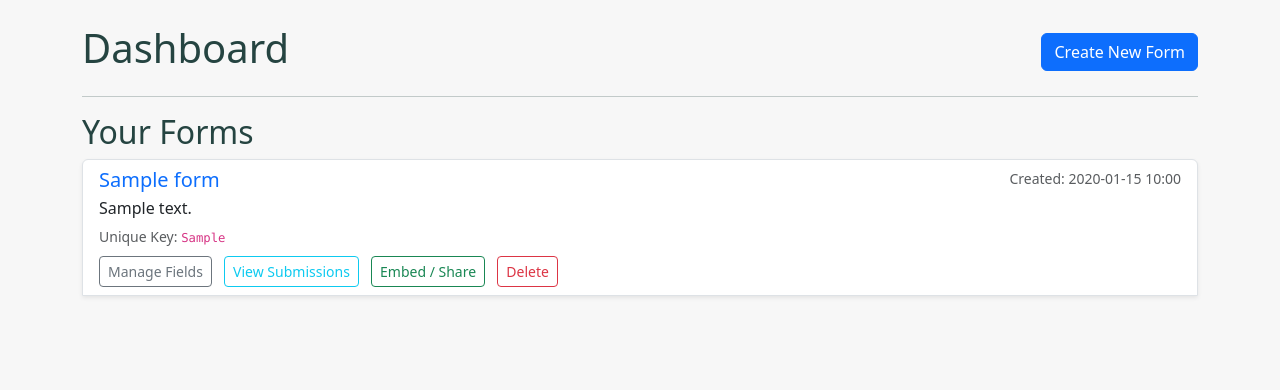
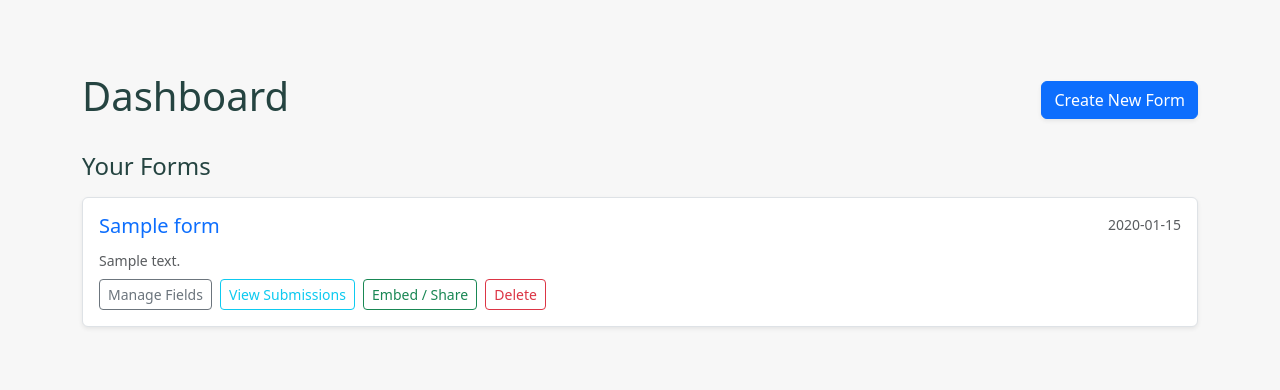
Before and after one commit to SirPelzy/form-generator, a Flask app: page /dashboard in a window 1280 px wide. Shown: the part 56-446 px from the top of the page. Run offline with Flask 3, Linux system fonts and the light colour scheme; a user stored in the database is signed in; tables that the repository leaves empty hold one stand-in row (values such as "Sample post"); some libraries are stand-ins or nearby versions.

Commit message:
Update dashboard.html

```diff
--- a/templates/dashboard.html
+++ b/templates/dashboard.html
@@ -1,98 +1,49 @@
-{# templates/dashboard.html #}
-
 {% extends "layout.html" %}
 {% block title %}{{ title }}{% endblock %}
 
 {% block content %}
-<div class="d-flex justify-content-between align-items-center mb-3">
+<div class="content-section"> {# Added consistent padding #}
+    <div class="d-flex justify-content-between align-items-center mb-4"> {# Increased margin #}
         <h1>Dashboard</h1>
-    <a href="{{ url_for('create_form') }}" class="btn btn-primary">Create New Form</a>
+        <a href="{{ url_for('create_form') }}" class="btn btn-primary shadow-sm">Create New Form</a>
     </div>
-<hr>
+    {# Removed <hr>, replaced by spacing #}
 
-<h2>Your Forms</h2>
+    <h2 class="h4 mb-3">Your Forms</h2> {# Use slightly smaller heading #}
 
     {% if user_forms %}
       <div class="list-group">
-    {# Loop through the forms passed from the dashboard route #}
         {% for form in user_forms %}
-      <div class="list-group-item list-group-item-action flex-column align-items-start mb-2 shadow-sm">
-        {# --- Form Title and Info --- #}
-        <div class="d-flex w-100 justify-content-between">
-          <h5 class="mb-1"><a href="{{ url_for('edit_form', form_id=form.id) }}" class="text-decoration-none">{{ form.title }}</a></h5>
-          <small class="text-muted">Created: {{ form.created_at.strftime('%Y-%m-%d %H:%M') }}</small>
+          {# Use list-group-item for each form #}
+          <div class="list-group-item list-group-item-action_ flex-column align-items-start p-3 mb-3 border rounded shadow-sm"> {# Added padding, margin, border, shadow #}
+            <div class="d-flex w-100 justify-content-between mb-2"> {# Added margin-bottom #}
+              <h5 class="mb-1"><a href="{{ url_for('edit_form', form_id=form.id) }}" class="text-decoration-none stretched-link">{{ form.title }}</a></h5> {# Stretched-link makes whole item clickable #}
+              <small class="text-muted flex-shrink-0 ms-3">{{ form.created_at.strftime('%Y-%m-%d') }}</small> {# Short date, shrink/margin #}
             </div>
-        <p class="mb-1">{{ form.description or 'No description provided.' }}</p>
-        <small class="text-muted">Unique Key: <code class="user-select-all">{{ form.unique_key }}</code></small>
-
-        {# --- Action Buttons --- #}
-        <div class="mt-2">
-            {# Link to Edit Fields page #}
-            <a href="{{ url_for('edit_form', form_id=form.id) }}" class="btn btn-sm btn-outline-secondary me-2">Manage Fields</a>
-
-            {# Link to View Submissions page (from previous step) #}
-            <a href="{{ url_for('view_submissions', form_id=form.id) }}" class="btn btn-sm btn-outline-info me-2">View Submissions</a>
-
-            {# Embed/Share Button - Triggers Modal #}
-            <button type="button" class="btn btn-sm btn-outline-success me-2" data-bs-toggle="modal" data-bs-target="#embedModal_{{ form.id }}">
+            <p class="mb-2 text-muted small">{{ form.description or 'No description provided.' }}</p> {# Smaller text for description #}
+            {# Removed unique key display for cleaner look #}
+            {# <small class="text-muted">Unique Key: <code class="user-select-all">{{ form.unique_key }}</code></small> #}
+            <div class="mt-2 action-buttons"> {# Add class to potentially hide on item hover later #}
+                {# Consistent small outline buttons #}
+                <a href="{{ url_for('edit_form', form_id=form.id) }}" class="btn btn-sm btn-outline-secondary me-1 z-1 position-relative">Manage Fields</a> {# z-1 needed with stretched-link #}
+                <a href="{{ url_for('view_submissions', form_id=form.id) }}" class="btn btn-sm btn-outline-info me-1 z-1 position-relative">View Submissions</a>
+                <button type="button" class="btn btn-sm btn-outline-success me-1 z-1 position-relative" data-bs-toggle="modal" data-bs-target="#embedModal_{{ form.id }}">
                   Embed / Share
                 </button>
-
-            {# Delete Button - Now inside a form #}
-            <form action="{{ url_for('delete_form', form_id=form.id) }}" method="POST" style="display: inline;">
+                {# Delete Button Form #}
+                <form action="{{ url_for('delete_form', form_id=form.id) }}" method="POST" style="display: inline;" class="z-1 position-relative">
                     <input type="hidden" name="csrf_token" value="{{ csrf_token() }}">
-                {# If using Flask-WTF globally, add CSRF token here #}
                     <button type="submit" class="btn btn-sm btn-outline-danger"
                             onclick="return confirm('Are you sure you want to delete the form \'{{ form.title }}\' and all its submissions? This cannot be undone.');">
                         Delete
                     </button>
                 </form>
-        </div>{# End Action Buttons #}
-
+            </div>
           </div>{# End list-group-item #}
 
-      {# --- Embed Modal Definition (INSIDE the loop for unique content) --- #}
-      <div class="modal fade" id="embedModal_{{ form.id }}" tabindex="-1" aria-labelledby="embedModalLabel_{{ form.id }}" aria-hidden="true">
-        <div class="modal-dialog modal-lg">
-          <div class="modal-content">
-            <div class="modal-header">
-              <h5 class="modal-title" id="embedModalLabel_{{ form.id }}">Embed Form: {{ form.title }}</h5>
-              <button type="button" class="btn-close" data-bs-dismiss="modal" aria-label="Close"></button>
-            </div>
-            <div class="modal-body">
-              <p>Copy the HTML code below and paste it into your website where you want the form to appear.</p>
-
-              {# Generate the full public URL for this specific form #}
-              {% set public_form_url = url_for('public_form', form_key=form.unique_key, _external=True) %}
-              {% set iframe_code = '<iframe src="' + public_form_url + '" width="100%" height="600" frameborder="0" title="' + form.title + '">Loading...' + '</iframe>' %}
-
-              <div class="mb-3">
-                  <label for="embed-code-area_{{ form.id }}" class="form-label">Embed Code (Iframe):</label>
-                  <pre><code id="embed-code-area_{{ form.id }}" class="d-block p-3 bg-light border rounded" style="white-space: pre-wrap; word-break: break-all;">{{ iframe_code | escape }}</code></pre>
-              </div>
-
-              {# Copy button specific to this modal #}
-              <button id="copy-button_{{ form.id }}" class="btn btn-outline-secondary btn-sm" onclick="copyEmbedCode('embed-code-area_{{ form.id }}', this)">
-                  Copy Code
-              </button>
-              <small class="ms-2 text-muted">Adjust `width` and `height` as needed.</small>
-
-              <hr>
-              <p class="mt-3">Or share this direct link:</p>
-                <div class="input-group mb-3">
-                  {# Add unique ID to the input field #}
-                  <input type="text" class="form-control" value="{{ public_form_url }}" readonly id="direct-link-input_{{ form.id }}">
-                  {# Add the copy button, calling a new JS function #}
-                  <button class="btn btn-outline-secondary" type="button" id="copy-link-button_{{ form.id }}" onclick="copyDirectLink('direct-link-input_{{ form.id }}', this)">
-                      Copy
-                  </button>
-              </div>
-
-            <div class="modal-footer">
-              <button type="button" class="btn btn-secondary" data-bs-dismiss="modal">Close</button>
-            </div>
-          </div>
-        </div>
+          {# --- Embed Modal Definition (Keep as is from previous step) --- #}
+          <div class="modal fade" id="embedModal_{{ form.id }}" ... >
+              {# ... Modal content ... #}
           </div>
           {# --- End Embed Modal Definition --- #}
 
@@ -100,68 +51,17 @@
       </div>{# End list-group #}
 
     {% else %}
-  {# Message if user has no forms yet #}
       <div class="alert alert-info" role="alert">
           You haven't created any forms yet. <a href="{{ url_for('create_form') }}" class="alert-link">Create one now!</a>
       </div>
     {% endif %}
 
-{# --- JavaScript for Copy Button (Place once, before {% endblock %}) --- #}
+</div> {# End content-section #}
+
+{# --- JavaScript for Copy Button (Keep as is from previous step) --- #}
 <script>
-function copyEmbedCode(textAreaId, buttonElement) {
-    // Get the code element using the unique ID passed to the function
-    const codeElement = document.getElementById(textAreaId);
-    // Get the text content
-    const codeToCopy = codeElement.textContent || codeElement.innerText;
-
-    // Use the Clipboard API
-    navigator.clipboard.writeText(codeToCopy).then(() => {
-        // Success feedback using the specific button passed to the function
-        const originalText = buttonElement.innerText;
-        buttonElement.innerText = 'Copied!';
-        buttonElement.classList.add('btn-success');
-        buttonElement.classList.remove('btn-outline-secondary');
-
-        // Reset button after 2 seconds
-        setTimeout(() => {
-            buttonElement.innerText = originalText;
-            buttonElement.classList.remove('btn-success');
-            buttonElement.classList.add('btn-outline-secondary');
-        }, 2000);
-    }).catch(err => {
-        // Error feedback
-        console.error('Failed to copy embed code for ID ' + textAreaId + ':', err);
-        alert('Could not copy code automatically. Please select and copy manually.');
-    });
-}
-
-// --- NEW FUNCTION START ---
-function copyDirectLink(inputId, buttonElement) {
-    // Get the input element using the unique ID passed to the function
-    const inputElement = document.getElementById(inputId);
-    // Get the value from the input field
-    const linkToCopy = inputElement.value;
-
-    // Use the Clipboard API
-    navigator.clipboard.writeText(linkToCopy).then(() => {
-        // Success feedback using the specific button passed to the function
-        const originalText = buttonElement.innerText;
-        buttonElement.innerText = 'Copied!';
-        buttonElement.classList.add('btn-success');
-        buttonElement.classList.remove('btn-outline-secondary');
-
-        // Reset button after 2 seconds
-        setTimeout(() => {
-            buttonElement.innerText = originalText;
-            buttonElement.classList.remove('btn-success');
-            buttonElement.classList.add('btn-outline-secondary');
-        }, 2000);
-    }).catch(err => {
-        // Error feedback
-        console.error('Failed to copy direct link for ID ' + inputId + ':', err);
-        alert('Could not copy link automatically. Please try selecting manually.');
-    });
-}
+function copyEmbedCode(textAreaId, buttonElement) { /* ... */ }
+function copyDirectLink(inputId, buttonElement) { /* ... */ }
 </script>
 
 {% endblock content %}
```
Lines whose indentation alone changed are shown as unchanged.
